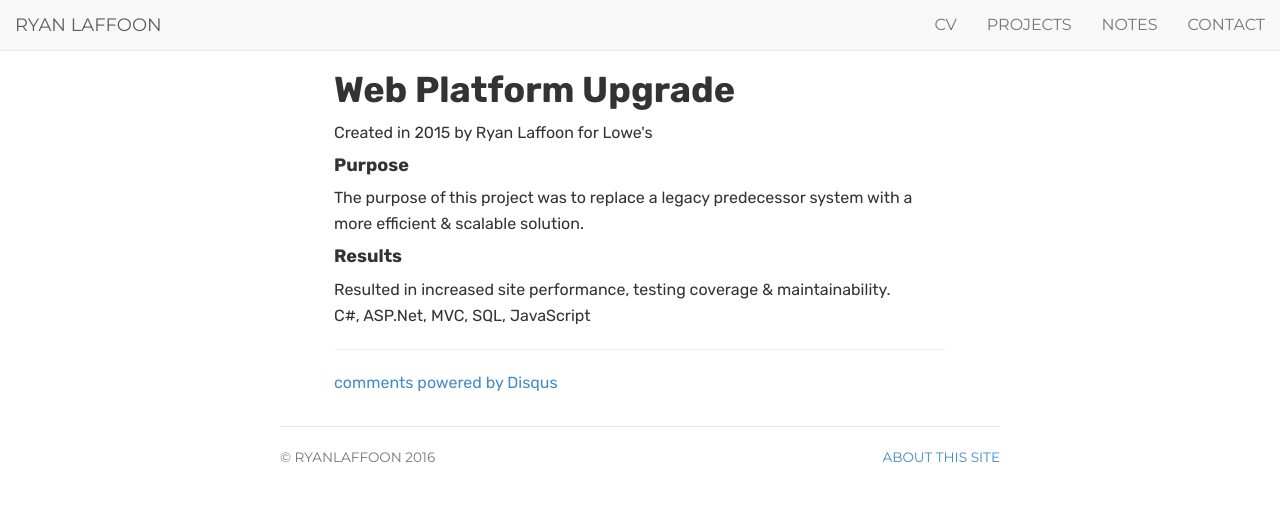
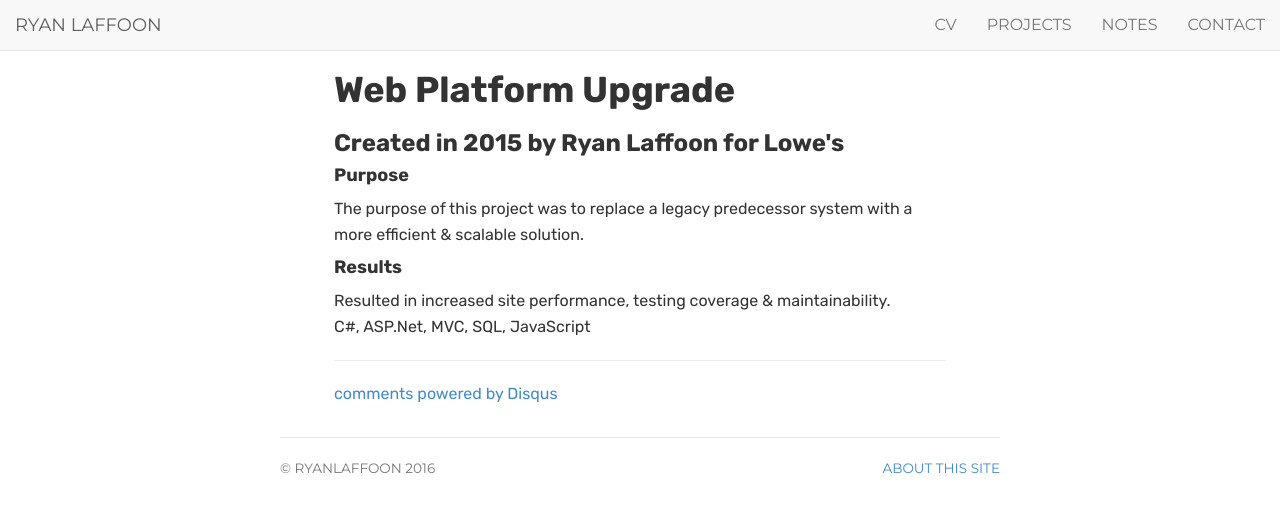
Before and after one commit to ryanlaffoon/ryanlaffoon.github.io, a Jekyll site: the page built from _projects/Web-Platform-Upgrade.md, in a window 1280 px wide. Shown: the top 512 px of the page. Built offline with Jekyll 4.4.1, drawn with Linux system fonts in a browser that asks for light colours; comment, search, counter and statistics services are not loaded.

Commit message:
Update project.html

```diff
--- a/_layouts/project.html
+++ b/_layouts/project.html
@@ -9,9 +9,9 @@ projects: active
     <div class="project single">
         <h1 class="title">{{ project.name }}</h1>
 
-        <span class="credit">
+        <h3 class="credit">
             Created in {{ project.year }} {% if project.author %} by {{ project.author }} {% endif %} {% if project.owner %} for {{ project.owner }} {% endif %}
-        </span>
+        </h3>
         <!-- Project content -->
         {% if project.purpose %}
         <h4>Purpose</h4>
```
